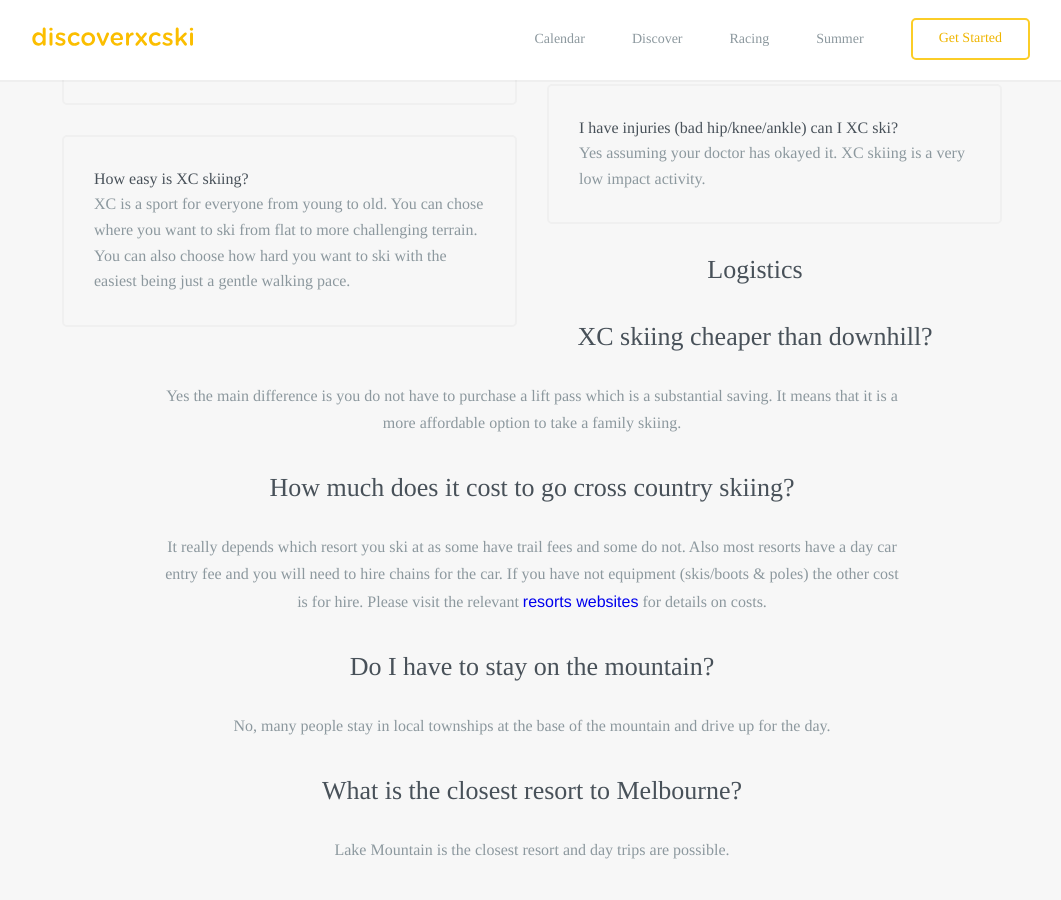
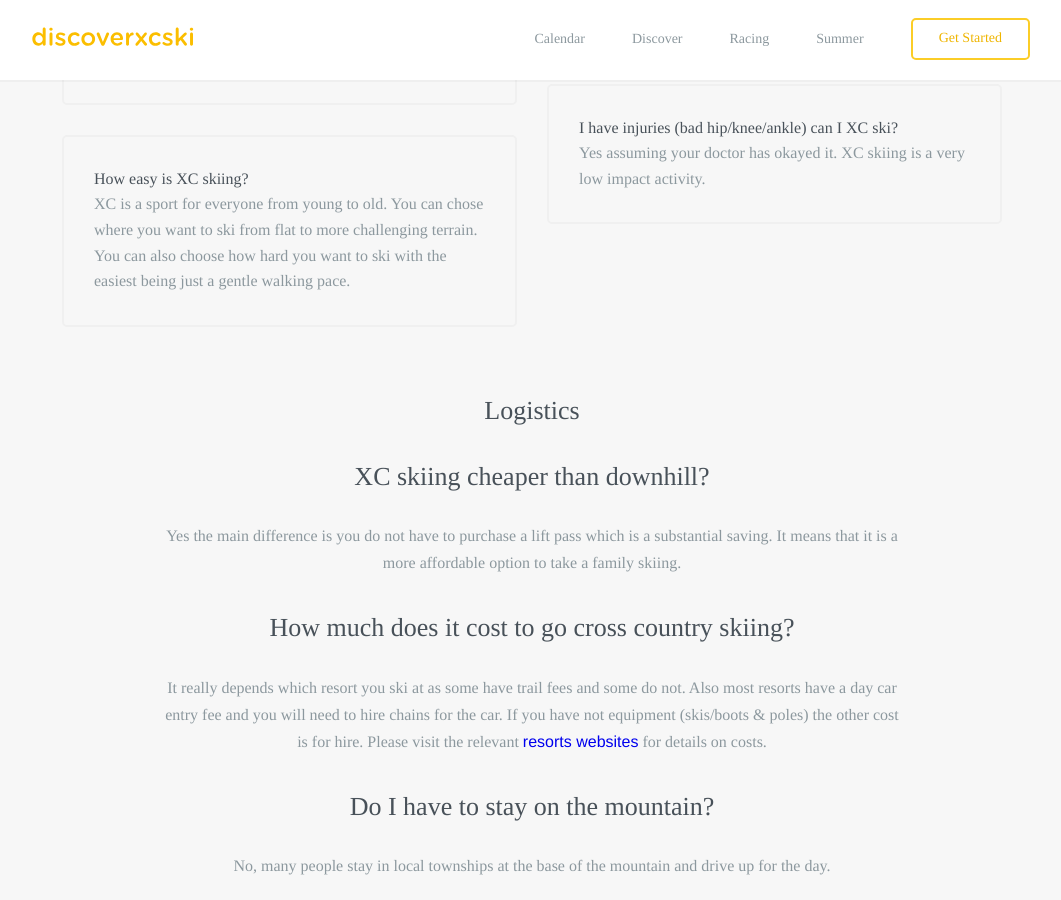
Before and after one commit to robcatto/robcatto.github.io, a Jekyll site: the page built from faq/index.html, in a window 1280 px wide and 900 px high, scrolled down 460 px. Shown: the whole window, without its empty margins (108-1169 px from the left). Built offline with Jekyll 4.4.1, drawn with Linux system fonts in a browser that asks for light colours; some web fonts are replaced; Markdown is read by kramdown in place of the engine named in the settings.

Commit message:
Update index.html

```diff
--- a/faq/index.html
+++ b/faq/index.html
@@ -43,7 +43,7 @@ layout: default
                 <section class="mobile_section" style="padding-bottom: 40px; background-color: transparent; max-width: 1030px;">
 
                 <h3 style="text-align: center; padding-top: 38px;">Can I try XC ski?</h3>
-                <div class="row">
+                <div class="row" style="overflow: auto;">
                       <div class="column two">
                       <div class="large-outline">
                         <h3>I have never skied before can I try cross country skiing?</h3>
```
